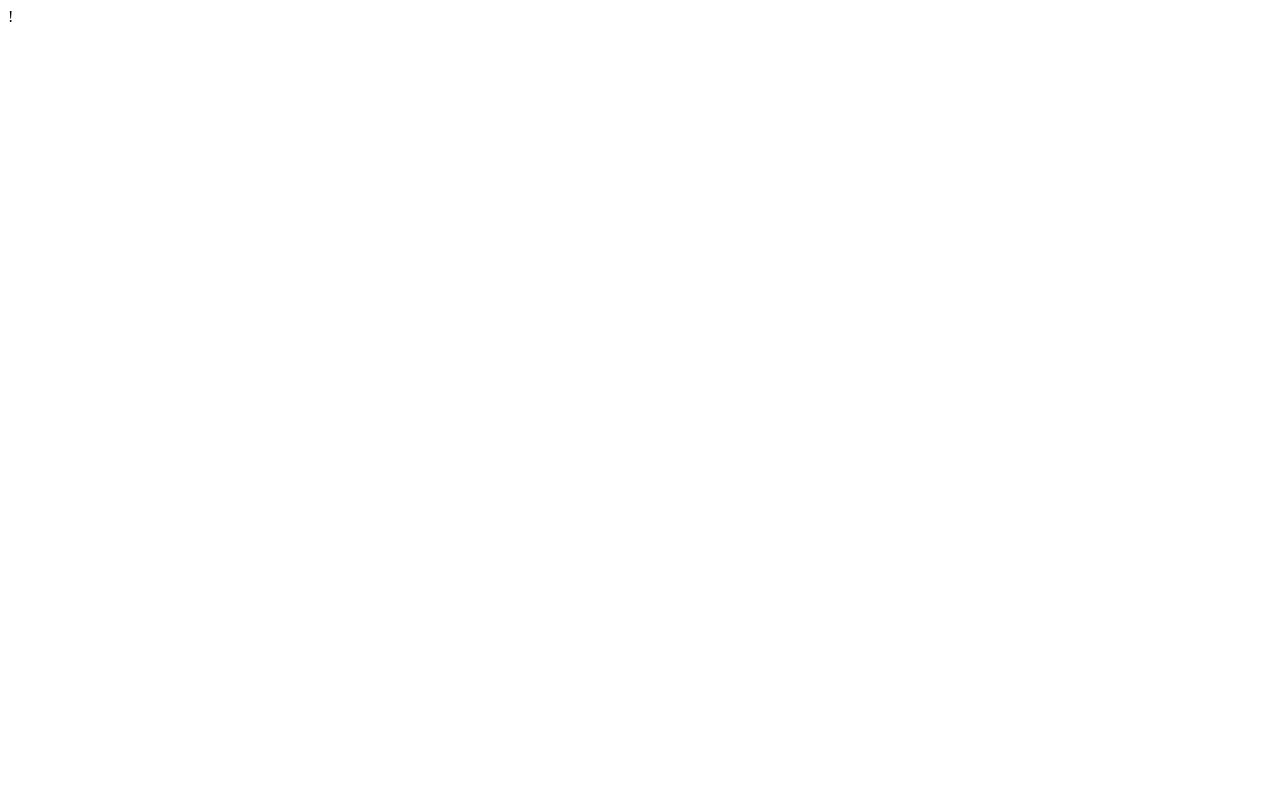
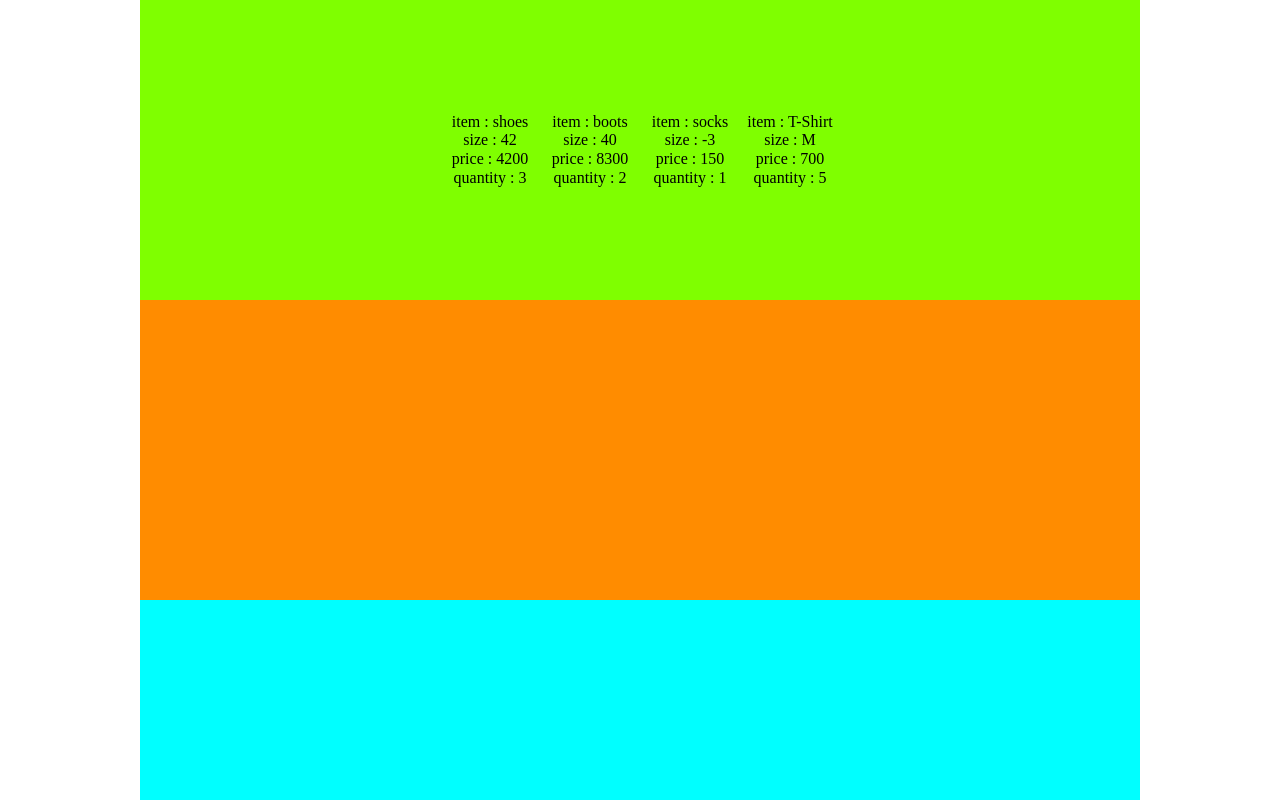
Before and after one commit to yagoist/codewars, a plain HTML site: page GB/index.html in a window 1280 px wide. Shown: the top 800 px of the page. Drawn offline with Linux system fonts and the light colour scheme.

Commit message:
add item generate

```diff
--- /dev/null
+++ b/GB/cart.js
@@ -0,0 +1,48 @@
+const product = {
+    shoes: shoes = {
+        item: 'shoes',
+        size: 42,
+        price: 4200,
+        quantity: 3
+    },
+    boots: boots = {
+        item: 'boots',
+        size: 40,
+        price: 8300,
+        quantity: 2
+    },
+    socks: socks = {
+        item: 'socks',
+        size: 39 - 42,
+        price: 150,
+        quantity: 1
+    },
+    tshirt: tshirt = {
+        item: 'T-Shirt',
+        size: 'M',
+        price: 700,
+        quantity: 5
+    },
+
+    renderItemCard(obj) {
+        let cardOfItem = document.createElement('div')
+        cardOfItem.classList.add('item-card')
+        for (let property in obj) {
+            let propertyOfItem = document.createElement('div')
+            propertyOfItem.classList.add('item-property')
+            propertyOfItem.innerHTML = `${property} : ${obj[property]}`
+            cardOfItem.append(propertyOfItem)
+        }
+        let addCard = document.querySelector('.sale')
+        addCard.append(cardOfItem)
+    }
+
+}
+const cart = {
+
+}
+
+product.renderItemCard(this.shoes)
+product.renderItemCard(this.boots)
+product.renderItemCard(this.socks)
+product.renderItemCard(this.tshirt)
--- a/GB/index.html
+++ b/GB/index.html
@@ -1 +1,23 @@
-!
+<!DOCTYPE html>
+<html lang="en">
+
+<head>
+    <meta charset="UTF-8">
+    <meta http-equiv="X-UA-Compatible" content="IE=edge">
+    <meta name="viewport" content="width=device-width, initial-scale=1.0">
+    <title>cart</title>
+    <link rel="stylesheet" href="style.css">
+</head>
+
+<body>
+    <div class="container">
+        <div class="sale">
+        </div>
+        <div class="cart"></div>
+
+
+    </div>
+</body>
+<script src="cart.js"></script>
+
+</html>
--- /dev/null
+++ b/GB/style.css
@@ -0,0 +1,34 @@
+* {
+    margin: 0;
+    padding: 0;
+}
+.container {
+    margin: 0 auto;
+    background-color: cyan;
+    height: 1000px;
+    width: 1000px;
+}
+.sale {
+    height: 300px;
+    width: 1000px;
+    background-color: chartreuse;
+    display: flex;
+    flex-wrap: wrap;
+    justify-content: center;
+    align-items: center;
+}
+
+.cart {
+    height: 300px;
+    width: 1000px;
+    background-color:darkorange;
+}
+.item-card {
+    height: 75px;
+    width: 100px;
+    display: flex;
+    flex-wrap: wrap;
+    flex-direction: row;
+    justify-content: center;
+
+}
```
